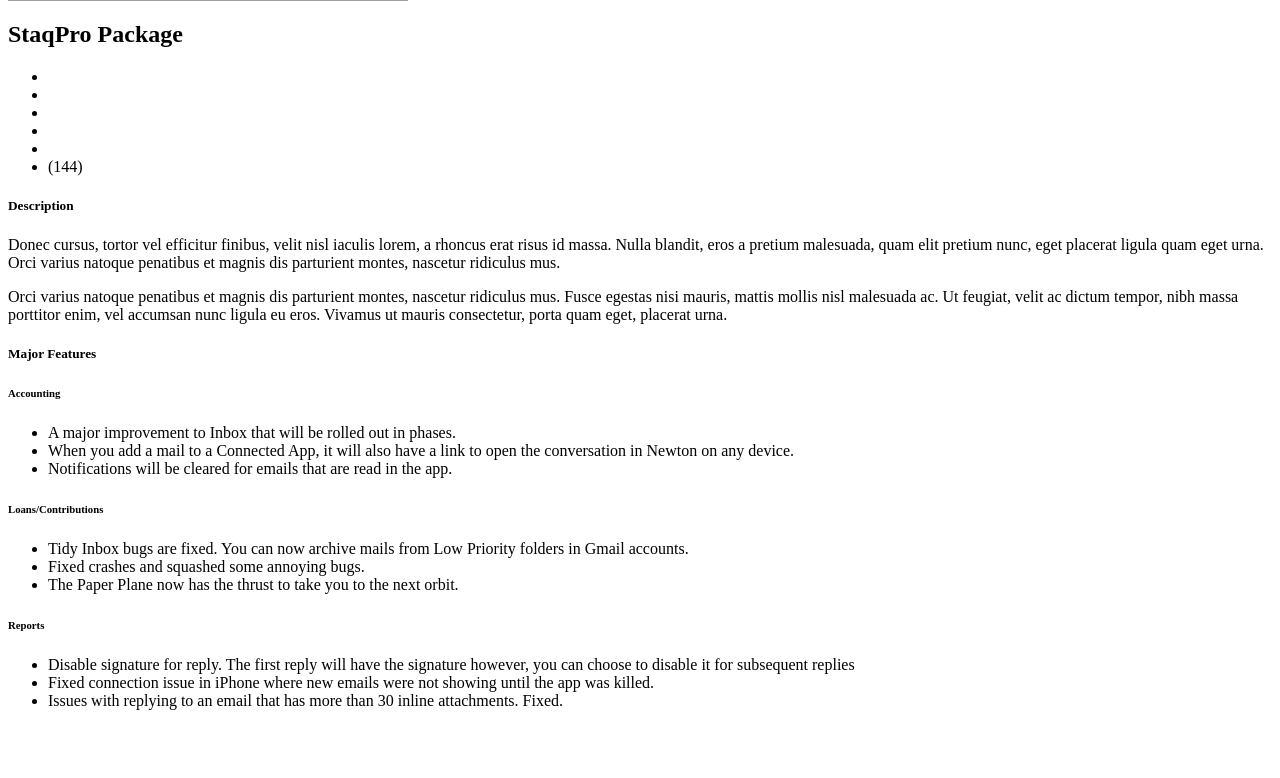
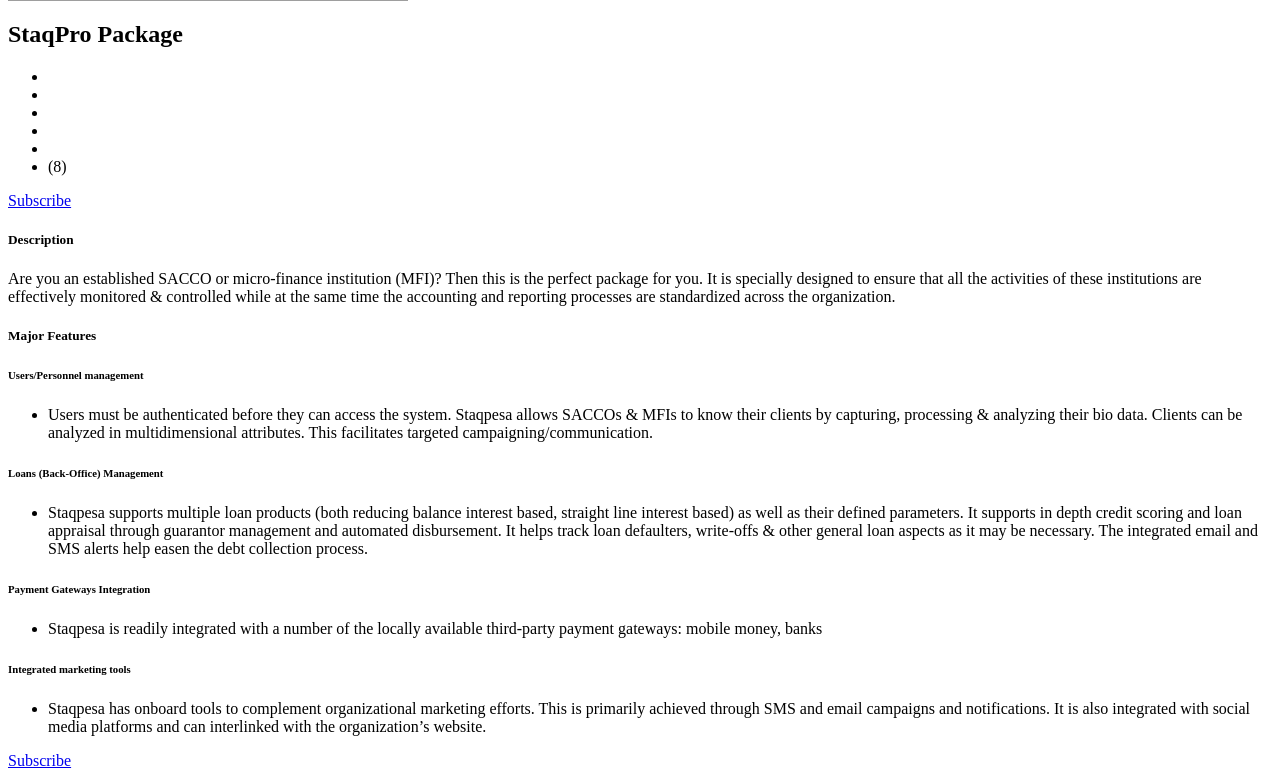
Before and after one commit to Reflex-Concepts-LTD/Re-Staq, a PHP site: page /app_staqpro.php in a window 1280 px wide. Shown: the part 424-1202 px from the top of the page. Before the commit the page ends 1134 px from the top, so only its background shows below. Run offline with PHP 8.4, Linux system fonts and the light colour scheme; grey boxes are pictures that could not be loaded.

Commit message:
Made some updates

```diff
--- a/controller.php
+++ b/controller.php
@@ -29,6 +29,9 @@ else if (is_menu_set('dashboard') != "") {
 } else if (is_menu_set('blog') != "") {
     $currentPage = WPATH . "modules/blog.php";
     set_title("staqpesa - Our Blog");
+} else if (is_menu_set('partners') != "") {
+    $currentPage = WPATH . "modules/partners.php";
+    set_title("staqpesa - Our Partners");
 } else if (is_menu_set('contact') != "") {
     $currentPage = WPATH . "modules/contact.php";
     set_title("staqpesa - Contact Us");
--- a/core/template/header.php
+++ b/core/template/header.php
@@ -14,9 +14,11 @@
                     <!-- ***** Menu Start ***** -->
                     <ul class="nav">
                         <li><a href="?">HOME</a></li>
+                        <li><a href="?features">FEATURES</a></li>
                         <li><a href="?packages">PACKAGES</a></li>
-                        <li><a href="?about_us">ABOUT US</a></li>
-                        <li><a href="?features">FEATURES</a></li>
+                        <li><a href="?partners">PARTNERS</a></li><br />
+                        <li><a href="?instituion_registration">JOIN US</a></li>
+<!--                        <li><a href="?about_us">ABOUT US</a></li>-->
                         <!--<li><a href="?blog">BLOG</a></li>-->
                         <li><a href="?contact" class="btn-nav-line">CONTACT</a></li>
                     </ul>
--- a/modules/app_staqpro.php
+++ b/modules/app_staqpro.php
@@ -43,8 +43,9 @@
                                             <li><i class="fa fa-star active"></i></li>
                                             <li><i class="fa fa-star"></i></li>
                                             <li><i class="fa fa-star"></i></li>
-                                            <li>(144)</li>
+                                            <li>(8)</li>
                                         </ul>
+                                        <a href="?instituion_registration" class="btn-primary-line">Subscribe</a>
                                     </div>
                                 </div>
                                 <!--                                <div class="col-lg-6 col-md-6 col-sm-12">
@@ -65,8 +66,9 @@
                             <div class="content">
                                 <h5 class="title">Description</h5>
                                 <div class="text">
-                                    <p>Donec cursus, tortor vel efficitur finibus, velit nisl iaculis lorem, a rhoncus erat risus id massa. Nulla blandit, eros a pretium malesuada, quam elit pretium nunc, eget placerat ligula quam eget urna. Orci varius natoque penatibus et magnis dis parturient montes, nascetur ridiculus mus.</p>
-                                    <p>Orci varius natoque penatibus et magnis dis parturient montes, nascetur ridiculus mus. Fusce egestas nisi mauris, mattis mollis nisl malesuada ac. Ut feugiat, velit ac dictum tempor, nibh massa porttitor enim, vel accumsan nunc ligula eu eros. Vivamus ut mauris consectetur, porta quam eget, placerat urna.</p>
+                                    <p>Are you an established SACCO or micro-finance institution (MFI)? Then this is the perfect package for you.
+                                        It is specially designed to ensure that all the activities of these institutions are effectively monitored & controlled while at
+                                        the same time the accounting and reporting processes are standardized across the organization.</p>
                                 </div>
                             </div>
                         </div>
@@ -114,30 +116,38 @@
                                 <h5 class="title">Major Features</h5>
                                 <div class="text">
                                     <div class="version">
-                                        <h6>Accounting</h6>
+                                        <h6>Users/Personnel management</h6>
                                         <ul>
-                                            <li>A major improvement to Inbox that will be rolled out in phases.</li>
-                                            <li>When you add a mail to a Connected App, it will also have a link to open the conversation in Newton on any device.</li>
-                                            <li>Notifications will be cleared for emails that are read in the app.</li>
+                                            <li>Users must be authenticated before they can access the system. Staqpesa allows SACCOs & MFIs
+                                                to know their clients by capturing, processing & analyzing their bio data. Clients can be analyzed in multidimensional
+                                                attributes. This facilitates targeted campaigning/communication.</li>
                                         </ul>
                                     </div>
                                     <div class="version">
-                                        <h6>Loans/Contributions</h6>
+                                        <h6>Loans (Back-Office) Management</h6>
                                         <ul>
-                                            <li>Tidy Inbox bugs are fixed. You can now archive mails from Low Priority folders in Gmail accounts.</li>
-                                            <li>Fixed crashes and squashed some annoying bugs.</li>
-                                            <li>The Paper Plane now has the thrust to take you to the next orbit.</li>
+                                            <li>Staqpesa supports multiple loan products (both reducing balance interest based, straight line interest based) as well as
+                                                their defined parameters. It supports in depth credit scoring and loan appraisal through guarantor management and automated
+                                                disbursement. It helps track loan defaulters, write-offs & other general loan aspects as it may be necessary. The
+                                                integrated email and SMS alerts help easen the debt collection process.</li>
                                         </ul>
                                     </div>
                                     <div class="version">
-                                        <h6>Reports</h6>
+                                        <h6>Payment Gateways Integration</h6>
                                         <ul>
-                                            <li>Disable signature for reply. The first reply will have the signature however, you can choose to disable it for subsequent replies</li>
-                                            <li>Fixed connection issue in iPhone where new emails were not showing until the app was killed.</li>
-                                            <li>Issues with replying to an email that has more than 30 inline attachments. Fixed.</li>
+                                            <li>Staqpesa is readily integrated with a number of the locally available third-party payment gateways: mobile money, banks</li>
+                                        </ul>
+                                    </div>
+                                    <div class="version">
+                                        <h6>Integrated marketing tools</h6>
+                                        <ul>
+                                            <li>Staqpesa has onboard tools to complement organizational marketing efforts. This is primarily achieved through SMS and
+                                                email campaigns and notifications. It is also integrated with social media platforms and can interlinked with the
+                                                organization’s website.</li>
                                         </ul>
                                     </div>
                                 </div>
+                                <a href="?instituion_registration" class="btn-primary-line">Subscribe</a>
                             </div>
                         </div>
                         <!-- ***** Version History End ***** -->
--- a/modules/inc/home/about_sec.php
+++ b/modules/inc/home/about_sec.php
@@ -8,8 +8,8 @@
                     <h2 class="section-title">A simple, free solution</h2>
                 </div>
                 <div class="left-text">
-                    <p class="dark">We understand Micro-Finance[MFI], SACCOs and Chamaas.</p>
-                    <p>We are an end to end cloud-based solutions provider for transactional based business in MFIs, SACCOs and Chamaas.</p>
+                    <p class="dark">We understand your Micro-Finance Institution[MFI] / SACCO / Chamaa's language.</p>
+                    <p>Staqpesa offers an all-in-one package to help automate your organization's operations. Please <a href="?contact">talk to us</a>.</p>
                 </div>
                 <a href="?features" class="btn-primary-line">FEATURES</a>
             </div>
--- a/modules/inc/home/welcome.php
+++ b/modules/inc/home/welcome.php
@@ -11,9 +11,8 @@
         <div class="container">
             <div class="row">
                 <div class="col-lg-6 col-md-12 col-sm-12 col-xs-12 align-self-center">
-                    <h1>Staqpesa, is a cloud-based SaaS</h1>
-                    <p>That's why we know you will love our integrated, transparent, accounting solution just fit for your chamaa, micro-finance and SACCO,
-                        while still enabling its growth and sustainability.
+                    <h1>Staqpesa, is a cloud-based software as a service (SaaS) platform</h1>
+                    <p>That's why we know you will love our integrated and transparent accounting solution just fit for your chamaa, micro-finance or SACCO. Staqpesa is enabling the growth and sustainability of these entities across Africa.
 <!--                        <a class="btn-white-line" href="?our_work">View All</a>-->
                 </div>
 <!--                <div class="offset-lg-1 col-lg-5 col-md-12 col-sm-12 col-xs-12 align-self-center">
```
Also changed, not shown: core/template/footer.php (+10 -8 lines), modules/app_excite.php (+22 -14 lines), modules/app_metro.php (+24 -14 lines), modules/inc/packages/types.php (+21 -9 lines), modules/partners.php (added, +188 -0 lines). Lines whose indentation alone changed are shown as unchanged.
